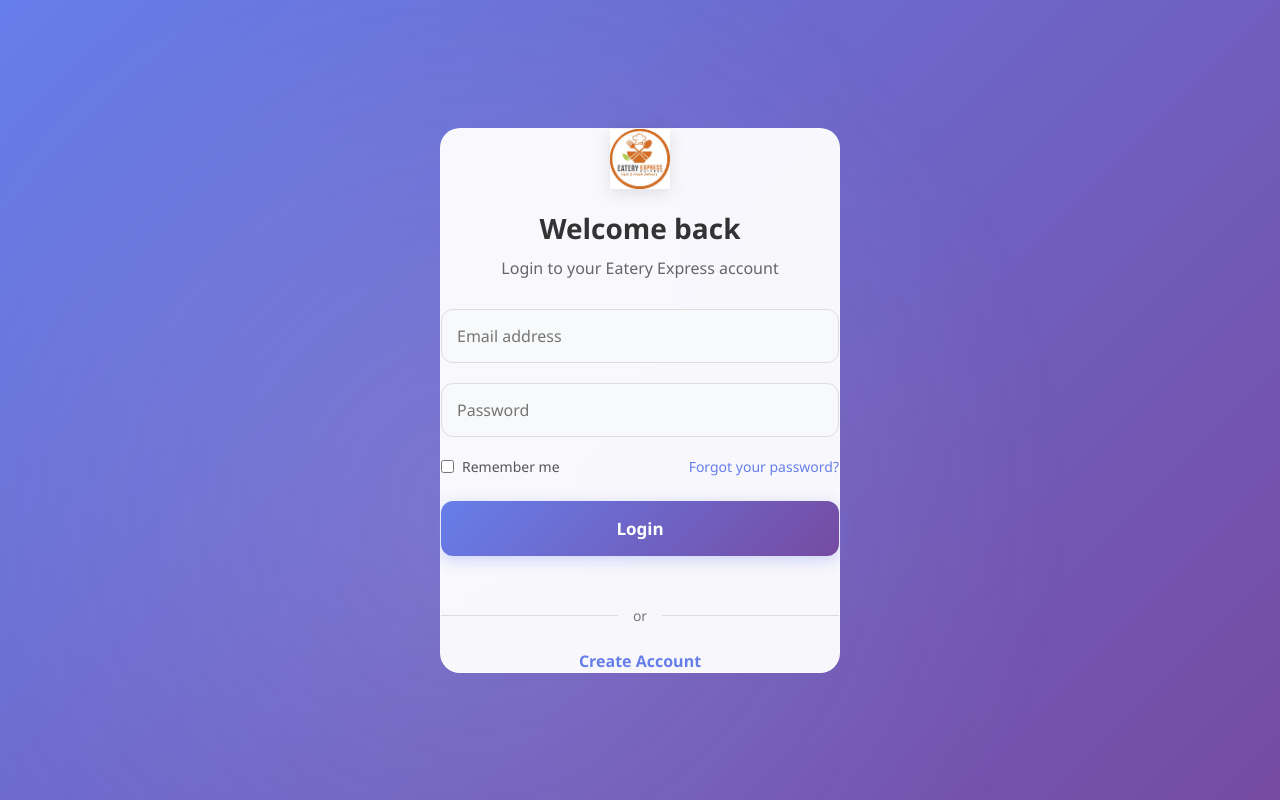
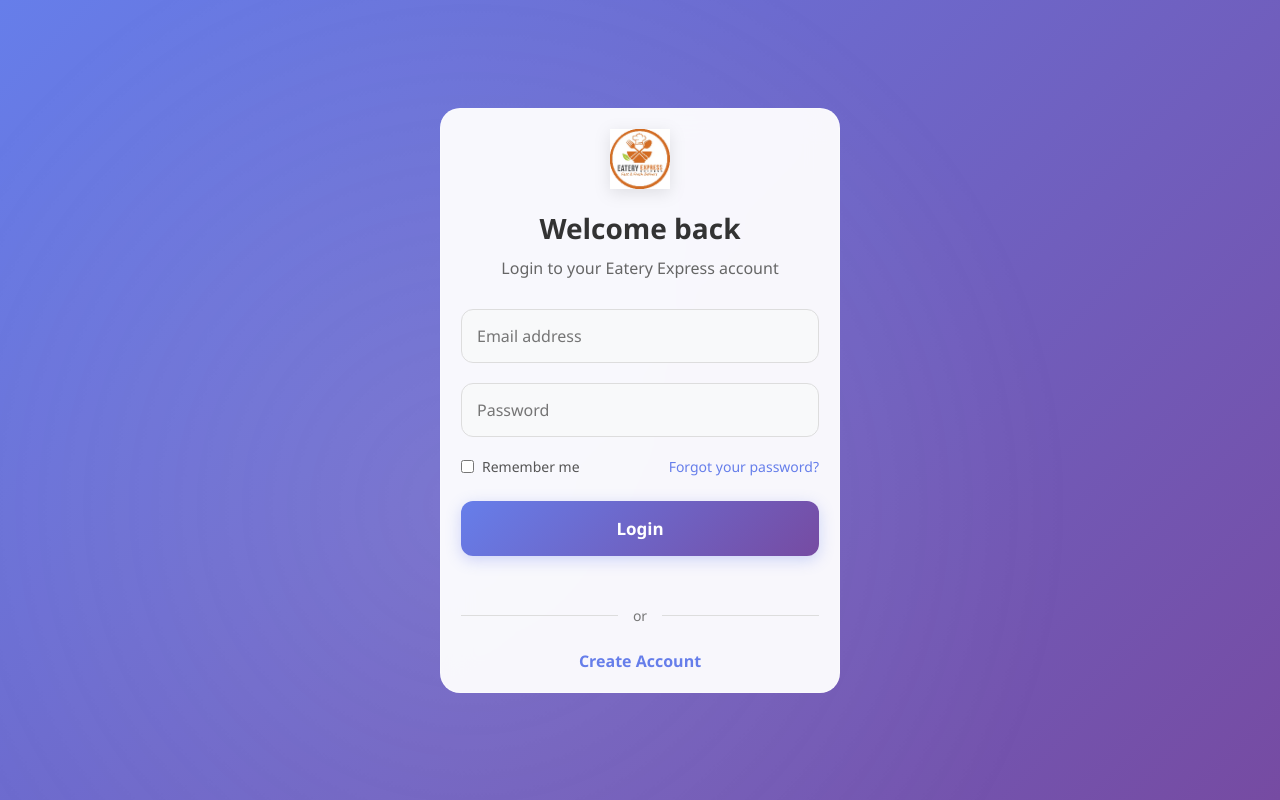
Before and after one commit to brightledor/e-commerce, a Django app: page / in a window 1280 px wide. Run offline with Django 5.2, Linux system fonts and the light colour scheme; data comes from the database, SQL or seed files in the repository.

Commit message:
Update login.css

```diff
--- a/App/static/login.css
+++ b/App/static/login.css
@@ -44,7 +44,7 @@
             backdrop-filter: blur(15px);
             -webkit-backdrop-filter: blur(15px);
             border-radius: 20px;
-            padding:0px;
+            padding:20px;
             width: 100%;
             max-width: 400px;
             height:100vh
```
